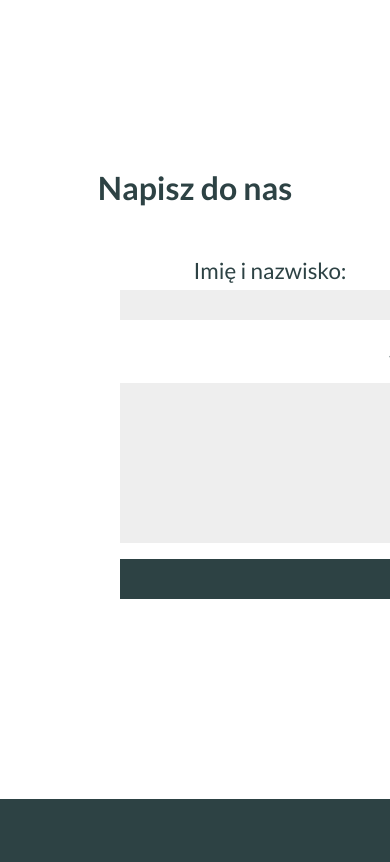
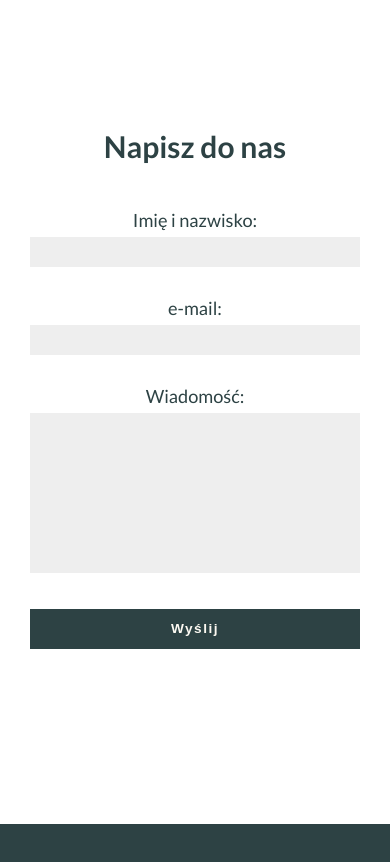
Before and after one commit to JacobFeat/noticyOfficeV2, a plain HTML site: page index.html in a window 390 px wide. Shown: the part 4820-5682 px from the top of the page. Drawn offline with nearby package versions, Linux system fonts and the light colour scheme; files whose address does not match are found by name.

Commit message:
add rwd to contact form

```diff
--- a/css/styles.css
+++ b/css/styles.css
@@ -676,7 +676,7 @@ nav{
     font-size: 32px;
     color: var(--green-color);
     margin: 0 auto 200px;
-    width: 900px;
+    max-width: 900px;
     flex-wrap: wrap;
 }
 
@@ -1041,6 +1041,24 @@ nav{
         padding-left: 50px;
     }
 
+    .form-container{
+        padding: 0 50px;
+        flex-direction: column;
+        /* align-items: center; */
+        justify-content: flex-start;
+        margin-bottom: 160px;
+        font-size: 28px;
+    }
+
+    .form-title{
+        margin: 160px 0 30px;
+    }
+
+    .form-box{
+        margin: 15px 0;
+        width: 100%;
+    }
+
 
 }
 
@@ -1098,6 +1116,10 @@ nav{
         /* order: 0; */
     }
 
+    .form-container{
+        padding: 0 30px;
+    }
+
 }
 
 @media screen and (max-width: 450px) {
@@ -1143,6 +1165,14 @@ nav{
 
     .half-content{
         padding: 0 30px;
+    }
+
+    .form-title{
+        font-size: 30px;
+    }
+
+    .form-container{
+        font-size: 26px;
     }
 
 }
@@ -1193,5 +1223,9 @@ nav{
         width: 270px;
     }
 
+    .form-container{
+        padding: 0 20px;
+    }
+
 
 }
```
